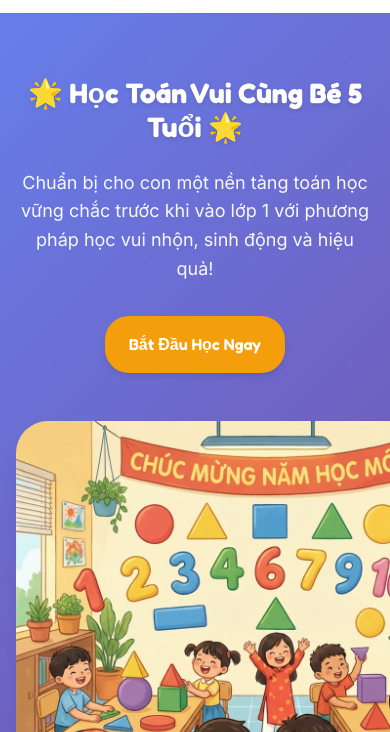
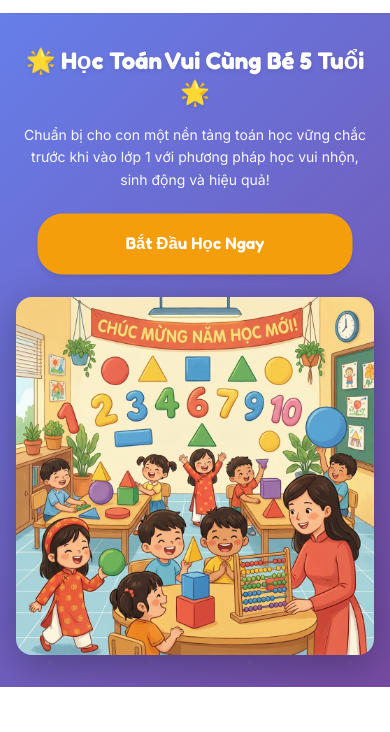
Before and after one commit to BynDuc/learn-math-app, a website: page index.html in a window 390 px wide. Shown: the part 57-789 px from the top of the page. Drawn offline with Linux system fonts and the light colour scheme.

Commit message:
update hình ảnh

```diff
--- a/styles.css
+++ b/styles.css
@@ -102,7 +102,12 @@
 /* ==========================================
    TYPOGRAPHY
    ========================================== */
-h1, h2, h3, h4, h5, h6 {
+h1,
+h2,
+h3,
+h4,
+h5,
+h6 {
   font-family: var(--font-heading);
   font-weight: 700;
   line-height: 1.2;
@@ -330,6 +335,9 @@
   text-align: center;
   position: relative;
   overflow: hidden;
+  min-height: 600px;
+  display: flex;
+  align-items: center;
 }
 
 .hero::before {
@@ -346,6 +354,11 @@
 .hero .container {
   position: relative;
   z-index: 1;
+  width: 100%;
+  display: flex;
+  flex-direction: column;
+  align-items: center;
+  justify-content: center;
 }
 
 .hero h1 {
@@ -353,22 +366,37 @@
   font-size: var(--font-size-5xl);
   margin-bottom: var(--spacing-lg);
   text-shadow: 0 2px 4px rgba(0, 0, 0, 0.1);
+  width: 100%;
 }
 
 .hero p {
   font-size: var(--font-size-xl);
   color: rgba(255, 255, 255, 0.95);
-  margin-bottom: var(--spacing-xl);
+  margin-bottom: var(--spacing-2xl);
   max-width: 700px;
   margin-left: auto;
   margin-right: auto;
+  line-height: 1.6;
+}
+
+.hero .btn {
+  margin: 0 auto var(--spacing-2xl);
+  display: inline-block;
+  animation: pulse 2s ease-in-out infinite;
 }
 
 .hero-image {
   max-width: 500px;
-  margin: var(--spacing-2xl) auto 0;
+  width: 100%;
+  height: auto;
+  margin: 0 auto;
   border-radius: var(--radius-xl);
-  box-shadow: var(--shadow-xl);
+  box-shadow: 0 10px 40px rgba(0, 0, 0, 0.3);
+  transition: transform 0.3s ease;
+}
+
+.hero-image:hover {
+  transform: scale(1.02);
 }
 
 /* ==========================================
@@ -486,32 +514,60 @@
   background: linear-gradient(135deg, #7DD3FC, #06B6D4);
 }
 
-.mb-sm { margin-bottom: var(--spacing-sm); }
-.mb-md { margin-bottom: var(--spacing-md); }
-.mb-lg { margin-bottom: var(--spacing-lg); }
-.mb-xl { margin-bottom: var(--spacing-xl); }
+.mb-sm {
+  margin-bottom: var(--spacing-sm);
+}
 
-.mt-sm { margin-top: var(--spacing-sm); }
-.mt-md { margin-top: var(--spacing-md); }
-.mt-lg { margin-top: var(--spacing-lg); }
-.mt-xl { margin-top: var(--spacing-xl); }
+.mb-md {
+  margin-bottom: var(--spacing-md);
+}
+
+.mb-lg {
+  margin-bottom: var(--spacing-lg);
+}
+
+.mb-xl {
+  margin-bottom: var(--spacing-xl);
+}
+
+.mt-sm {
+  margin-top: var(--spacing-sm);
+}
+
+.mt-md {
+  margin-top: var(--spacing-md);
+}
+
+.mt-lg {
+  margin-top: var(--spacing-lg);
+}
+
+.mt-xl {
+  margin-top: var(--spacing-xl);
+}
 
 /* ==========================================
    ANIMATIONS
    ========================================== */
 @keyframes float {
-  0%, 100% {
+
+  0%,
+  100% {
     transform: translateY(0);
   }
+
   50% {
     transform: translateY(-10px);
   }
 }
 
 @keyframes pulse {
-  0%, 100% {
+
+  0%,
+  100% {
     transform: scale(1);
   }
+
   50% {
     transform: scale(1.05);
   }
@@ -528,6 +584,27 @@
 /* ==========================================
    RESPONSIVE DESIGN
    ========================================== */
+/* Tablet Responsive */
+@media (max-width: 1024px) {
+  .container {
+    padding: 0 var(--spacing-xl);
+  }
+
+  .hero {
+    min-height: 500px;
+    padding: var(--spacing-2xl) 0;
+  }
+
+  .hero h1 {
+    font-size: var(--font-size-4xl);
+  }
+
+  .hero-image {
+    max-width: 400px;
+  }
+}
+
+/* Mobile Responsive */
 @media (max-width: 768px) {
   :root {
     --font-size-5xl: 2rem;
@@ -568,27 +645,67 @@
     grid-template-columns: 1fr;
   }
 
+  .hero {
+    min-height: 450px;
+    padding: var(--spacing-xl) 0;
+  }
+
   .hero h1 {
-    font-size: var(--font-size-4xl);
+    font-size: var(--font-size-3xl);
+    margin-bottom: var(--spacing-md);
   }
 
   .hero p {
-    font-size: var(--font-size-lg);
+    font-size: var(--font-size-base);
+    margin-bottom: var(--spacing-lg);
+  }
+
+  .hero .btn {
+    margin-bottom: var(--spacing-lg);
+  }
+
+  .hero-image {
+    max-width: 100%;
+  }
+
+  .card {
+    padding: var(--spacing-lg);
   }
 }
 
+/* Small Mobile Responsive */
 @media (max-width: 480px) {
   .container {
     padding: 0 var(--spacing-md);
   }
 
+  .hero {
+    min-height: 400px;
+  }
+
+  .hero h1 {
+    font-size: var(--font-size-2xl);
+    line-height: 1.3;
+  }
+
+  .hero p {
+    font-size: var(--font-size-sm);
+  }
+
   .btn-large {
     padding: var(--spacing-md) var(--spacing-lg);
     font-size: var(--font-size-base);
+    width: 100%;
+    max-width: 300px;
   }
 
   .number-display {
     font-size: 3rem;
+  }
+
+  .hero-image {
+    max-width: 100%;
+    border-radius: var(--radius-md);
   }
 }
 
```
Also changed, not shown: curriculum.html (+1 -0 lines), practice.html (+3 -1 lines).
